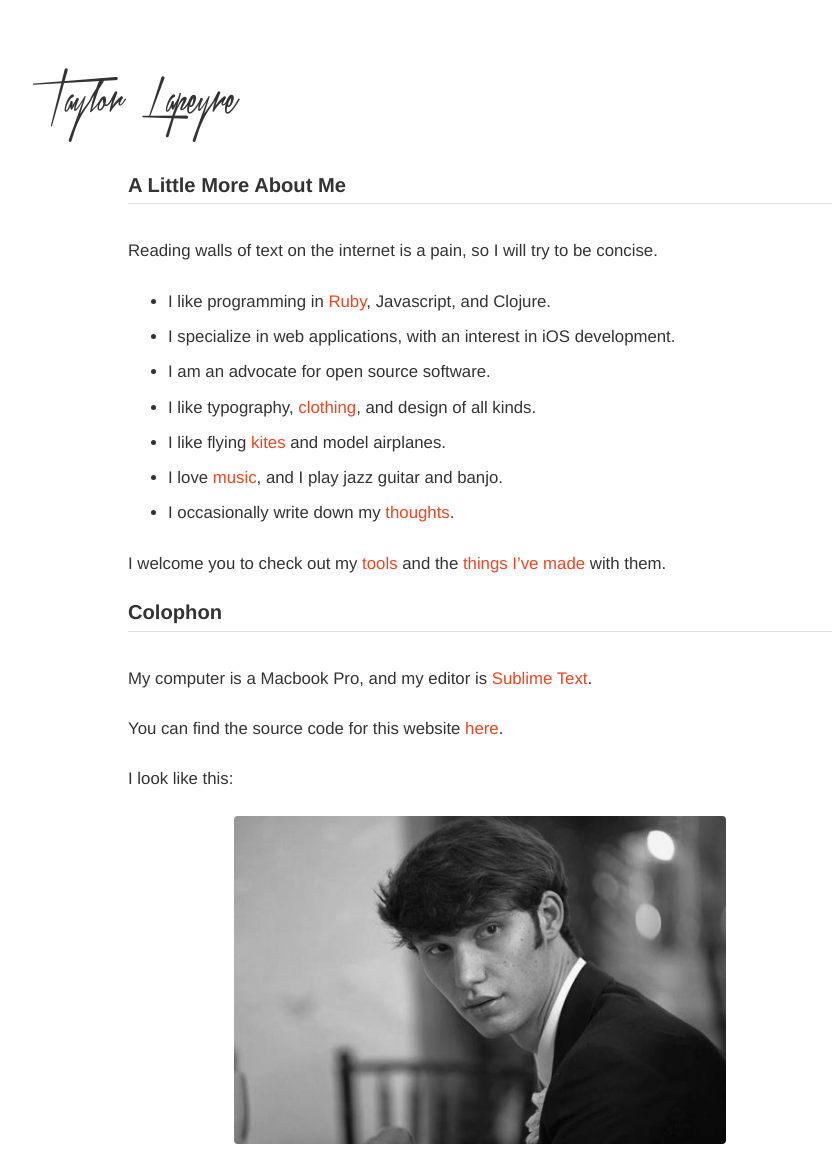
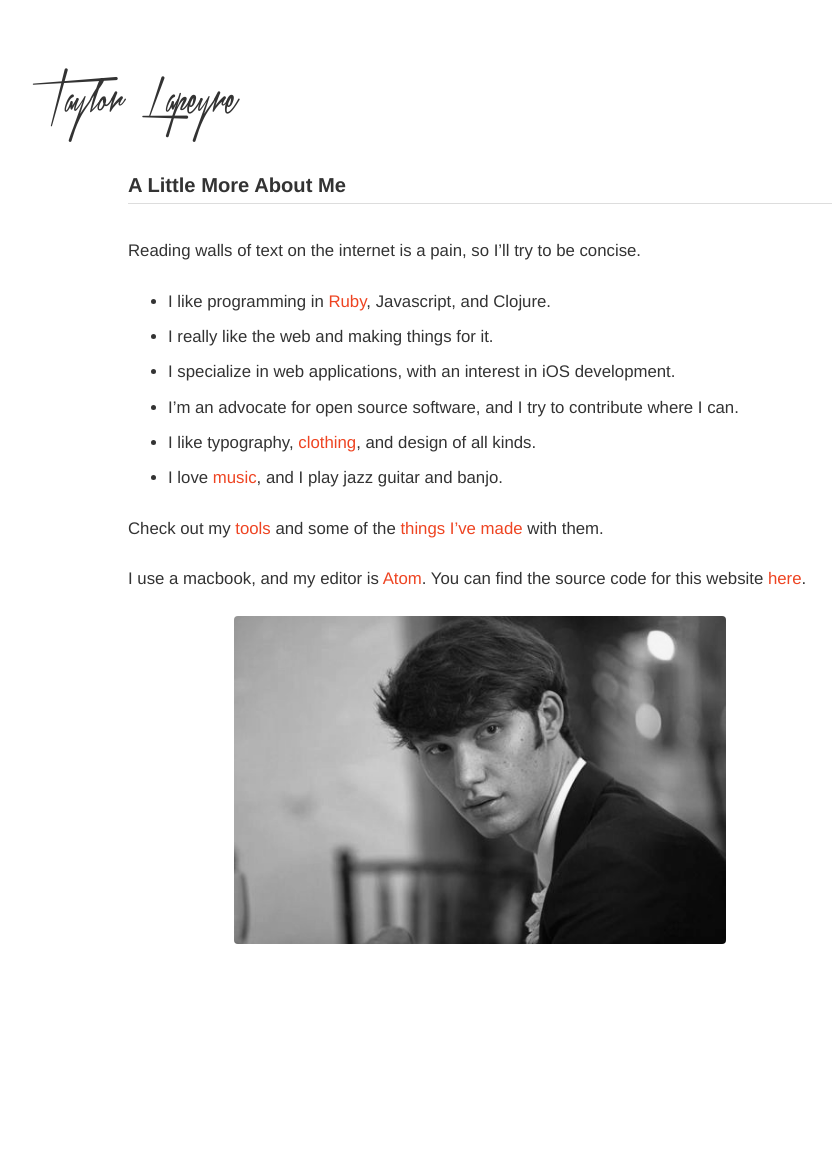
Before and after one commit to taylorlapeyre/taylorlapeyre.github.io, a Jekyll site: the page built from about.md, in a window 1280 px wide. Shown: the whole page, without its empty margins (160-996 px from the left). Built offline with Jekyll 4.4.1, drawn with Linux system fonts in a browser that asks for light colours; some web fonts are replaced; after the commit the page ends 965 px from its top, so only the background shows below that.

Commit message:
change editor, etc

```diff
--- a/about.md
+++ b/about.md
@@ -5,25 +5,18 @@ title: About Me
 
 ### A Little More About Me
 
-Reading walls of text on the internet is a pain, so I will try to be concise.
+Reading walls of text on the internet is a pain, so I'll try to be concise.
 
 - I like programming in [Ruby][0], Javascript, and Clojure.
+- I really like the web and making things for it.
 - I specialize in web applications, with an interest in iOS development.
-- I am an advocate for open source software.
+- I'm an advocate for open source software, and I try to contribute where I can.
 - I like typography, [clothing][1], and design of all kinds.
-- I like flying [kites][2] and model airplanes.
 - I love [music][3], and I play jazz guitar and banjo.
-- I occasionally write down my [thoughts][4].
 
-I welcome you to check out my [tools][5] and the [things I've made][6] with them.
+Check out my [tools][5] and some of the [things I've made][6] with them.
 
-### Colophon
-
-My computer is a Macbook Pro, and my editor is [Sublime Text][9].
-
-You can find the source code for this website [here][7].
-
-I look like this:
+I use a macbook, and my editor is [Atom][9]. You can find the source code for this website [here][7].
 
 ![Profile](/assets/images/profile.png)
 
@@ -36,4 +29,4 @@ I look like this:
 [6]: https://github.com/taylorlapeyre?tab=repositories
 [7]: https://github.com/taylorlapeyre/taylorlapeyre.github.io
 [8]: http://www.vim.org/
-[9]: http://www.sublimetext.com/
+[9]: https://atom.io/
```
